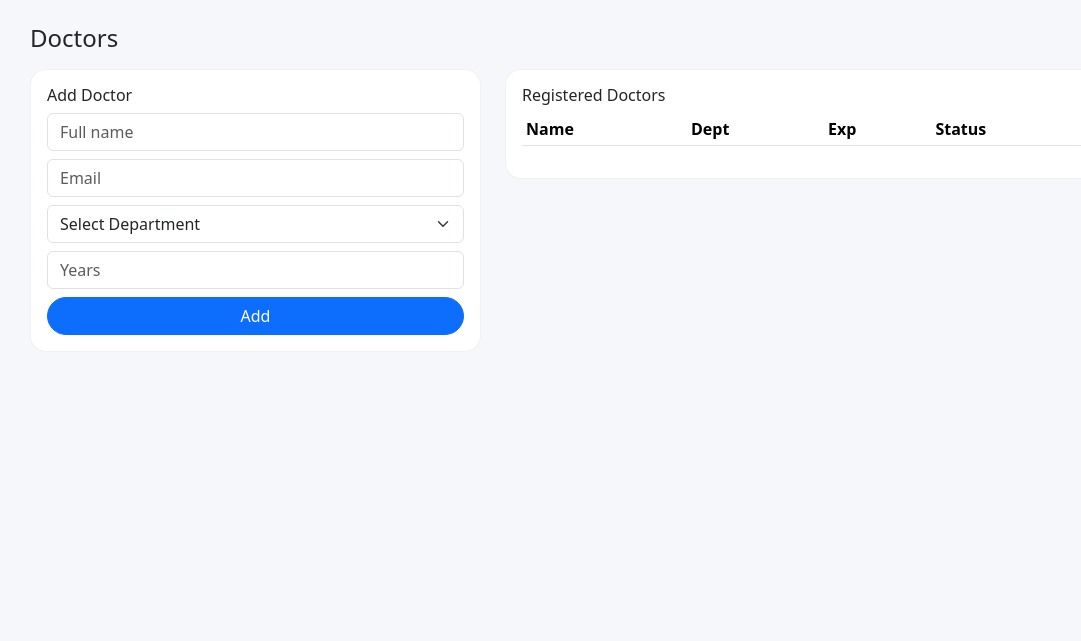
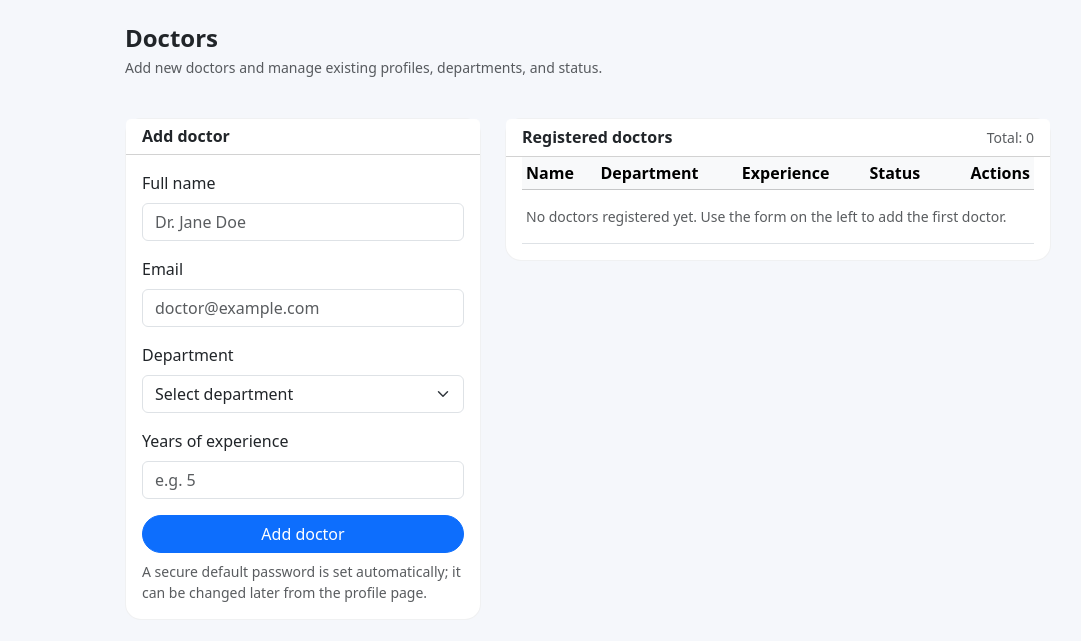
Before and after one commit to 24f1002825-VihaanB/24f1002825, a Flask app: page /admin/doctors in a window 1280 px wide. Shown: the part 57-698 px from the top of the page, without its empty margins (52-1133 px from the left). Run offline with Flask 3, Linux system fonts and the light colour scheme; the visitor is signed in with stand-in values (Sample User, id 1); lists and menus that the app fills with data are empty.

Commit message:
Finalized HMS for final submission

```diff
--- a/Hospital_Management_System/routes/admin.py
+++ b/Hospital_Management_System/routes/admin.py
@@ -2,10 +2,9 @@ from datetime import datetime, date, time, timedelta
 from models.models import db, Department, Doctor, Patient, Appointment, DoctorAvailability, Admin
 from flask import Blueprint, render_template, request, redirect, url_for, flash
 from flask_login import current_user
-from sqlalchemy import func
+from sqlalchemy import func, or_
 from werkzeug.security import generate_password_hash
 from routes.auth import role_required
-from sqlalchemy import or_
 
 admin_bp = Blueprint("admin", __name__, template_folder="../templates")
 
@@ -75,6 +74,7 @@ def doctors():
         db.session.add(doc)
         db.session.commit()
 
+        # seed 7 days x 2 slots/day default availability
         today = date.today()
         slot_defs = [
             (time(10, 0), time(12, 0)),
@@ -114,6 +114,13 @@ def doctors():
 @admin_bp.route("/doctor/<int:did>/edit", methods=["GET", "POST"])
 @role_required("admin")
 def edit_doctor(did):
+    """
+    Acts as the doctor's dedicated profile page for the admin:
+    - view details
+    - edit name/email/department/experience
+    - optionally change password
+    - optionally change blacklist status
+    """
     doc = Doctor.query.get_or_404(did)
     depts = Department.query.order_by(Department.name.asc()).all()
 
@@ -123,13 +130,19 @@ def edit_doctor(did):
         doc.department_id = to_int(request.form.get("department_id"))
         doc.years_experience = to_int(request.form.get("years_experience"))
 
+        # optional password change
         new_password = request.form.get("password")
         if new_password:
             doc.password_hash = generate_password_hash(new_password)
 
+        # optional blacklist toggle from the profile form
+        # (safe even if the template doesn't send this field)
+        doc.is_blacklisted = bool(request.form.get("is_blacklisted"))
+
         db.session.commit()
-        flash("Doctor updated.", "success")
-        return redirect(url_for("admin.doctors"))
+        flash("Doctor profile updated.", "success")
+        # stay on this doctor's profile page
+        return redirect(url_for("admin.edit_doctor", did=doc.id))
 
     return render_template("admin/edit_doctor.html", doc=doc, depts=depts)
 
@@ -254,9 +267,11 @@ def search():
             .all()
         )
 
+        # include Department join here because we filter on Department.name
         base = (
             Appointment.query
             .join(Doctor)
+            .join(Department)
             .join(Patient)
             .filter(Appointment.date == day)
             .filter(
--- a/Hospital_Management_System/templates/admin/doctors.html
+++ b/Hospital_Management_System/templates/admin/doctors.html
@@ -1,41 +1,155 @@
-{% extends "base.html" %}{% block content %}
-<h4 class="mb-3">Doctors</h4>
-<div class="row">
-  <div class="col-md-5">
-    <div class="card p-3">
-      <h6>Add Doctor</h6>
+{% extends "base.html" %}
+{% block title %}Doctors – Admin{% endblock %}
+
+{% block content %}
+<div class="row justify-content-center mb-4">
+  <div class="col-12 col-lg-10">
+    <div class="d-flex flex-column flex-md-row justify-content-between align-items-md-center mb-3">
+      <div>
+        <h1 class="fs-4 fw-semibold mb-1">Doctors</h1>
+        <p class="text-muted small mb-0">
+          Add new doctors and manage existing profiles, departments, and status.
+        </p>
+      </div>
+    </div>
+  </div>
+</div>
+
+<div class="row justify-content-center g-4">
+  <!-- Left: Add doctor form -->
+  <div class="col-12 col-lg-4">
+    <div class="card">
+      <div class="card-header bg-white">
+        <h2 class="fs-6 fw-semibold mb-0">Add doctor</h2>
+      </div>
+      <div class="card-body">
         <form method="post">
-        <div class="mb-2"><input class="form-control" name="name" placeholder="Full name" required></div>
-        <div class="mb-2"><input class="form-control" name="email" placeholder="Email" required></div>
-        <div class="mb-2">
-          <select class="form-select" name="department_id" required>
-            <option value="">Select Department</option>
-            {% for d in depts %}<option value="{{ d.id }}">{{ d.name }}</option>{% endfor %}
+          <div class="mb-3">
+            <label class="form-label">Full name</label>
+            <input
+              class="form-control"
+              name="name"
+              placeholder="Dr. Jane Doe"
+              required
+            >
+          </div>
+
+          <div class="mb-3">
+            <label class="form-label">Email</label>
+            <input
+              class="form-control"
+              type="email"
+              name="email"
+              placeholder="doctor@example.com"
+              required
+            >
+          </div>
+
+          <div class="mb-3">
+            <label class="form-label">Department</label>
+            <select
+              class="form-select"
+              name="department_id"
+              required
+            >
+              <option value="">Select department</option>
+              {% for d in depts %}
+                <option value="{{ d.id }}">{{ d.name }}</option>
+              {% endfor %}
             </select>
           </div>
-        <div class="mb-2"><input class="form-control" type="number" min="0" name="years_experience" placeholder="Years"></div>
-        <button class="btn btn-primary w-100">Add</button>
+
+          <div class="mb-3">
+            <label class="form-label">Years of experience</label>
+            <input
+              class="form-control"
+              type="number"
+              min="0"
+              name="years_experience"
+              placeholder="e.g. 5"
+            >
+          </div>
+
+          <button class="btn btn-primary w-100">
+            Add doctor
+          </button>
+
+          <p class="text-muted small mt-2 mb-0">
+            A secure default password is set automatically; it can be changed later from the profile page.
+          </p>
         </form>
       </div>
     </div>
-  <div class="col-md-7">
-    <div class="card p-3">
-      <h6>Registered Doctors</h6>
-      <table class="table table-sm">
-        <thead><tr><th>Name</th><th>Dept</th><th>Exp</th><th>Status</th><th></th></tr></thead>
+  </div>
+
+  <!-- Right: Doctors list -->
+  <div class="col-12 col-lg-6">
+    <div class="card">
+      <div class="card-header bg-white d-flex justify-content-between align-items-center">
+        <h2 class="fs-6 fw-semibold mb-0">Registered doctors</h2>
+        <span class="text-muted small">
+          Total: {{ doctors|length }}
+        </span>
+      </div>
+      <div class="card-body pt-0">
+        <div class="table-responsive">
+          <table class="table align-middle mb-0 table-sm">
+            <thead class="table-light">
+              <tr>
+                <th>Name</th>
+                <th>Department</th>
+                <th>Experience</th>
+                <th>Status</th>
+                <th class="text-end">Actions</th>
+              </tr>
+            </thead>
             <tbody>
+              {% if doctors %}
                 {% for doc in doctors %}
                   <tr>
-            <td>{{ doc.name }}<div class="small text-muted">{{ doc.email }}</div></td>
+                    <td>
+                      <div class="fw-semibold">{{ doc.name }}</div>
+                      <div class="small text-muted">{{ doc.email }}</div>
+                    </td>
                     <td>{{ doc.department.name }}</td>
-            <td>{{ doc.years_experience }} yrs</td>
-            <td>{% if doc.is_blacklisted %}<span class="badge bg-danger">Blacklisted</span>{% else %}<span class="badge bg-success">Active</span>{% endif %}</td>
-            <td><a class="btn btn-sm btn-outline-secondary" href="{{ url_for('admin.toggle_blacklist', did=doc.id) }}">Toggle</a></td>
+                    <td>{{ doc.years_experience or 0 }} yrs</td>
+                    <td>
+                      {% if doc.is_blacklisted %}
+                        <span class="badge bg-danger-subtle text-danger">Blacklisted</span>
+                      {% else %}
+                        <span class="badge bg-success-subtle text-success">Active</span>
+                      {% endif %}
+                    </td>
+                    <td class="text-end">
+                      <div class="btn-group btn-group-sm" role="group">
+                        <a
+                          class="btn btn-outline-primary"
+                          href="{{ url_for('admin.edit_doctor', did=doc.id) }}"
+                        >
+                          View / Edit
+                        </a>
+                        <a
+                          class="btn btn-outline-warning"
+                          href="{{ url_for('admin.toggle_blacklist', did=doc.id) }}"
+                        >
+                          {% if doc.is_blacklisted %}Unblacklist{% else %}Blacklist{% endif %}
+                        </a>
+                      </div>
+                    </td>
                   </tr>
                 {% endfor %}
+              {% else %}
+                <tr>
+                  <td colspan="5" class="text-muted small py-3">
+                    No doctors registered yet. Use the form on the left to add the first doctor.
+                  </td>
+                </tr>
+              {% endif %}
             </tbody>
           </table>
         </div>
       </div>
     </div>
+  </div>
+</div>
 {% endblock %}
```
Also changed, not shown: Hospital_Management_System/templates/admin/doctor_detail.html (added, +101 -0 lines), Hospital_Management_System/templates/admin/edit_doctors.html (+118 -37 lines). Lines whose indentation alone changed are shown as unchanged.
